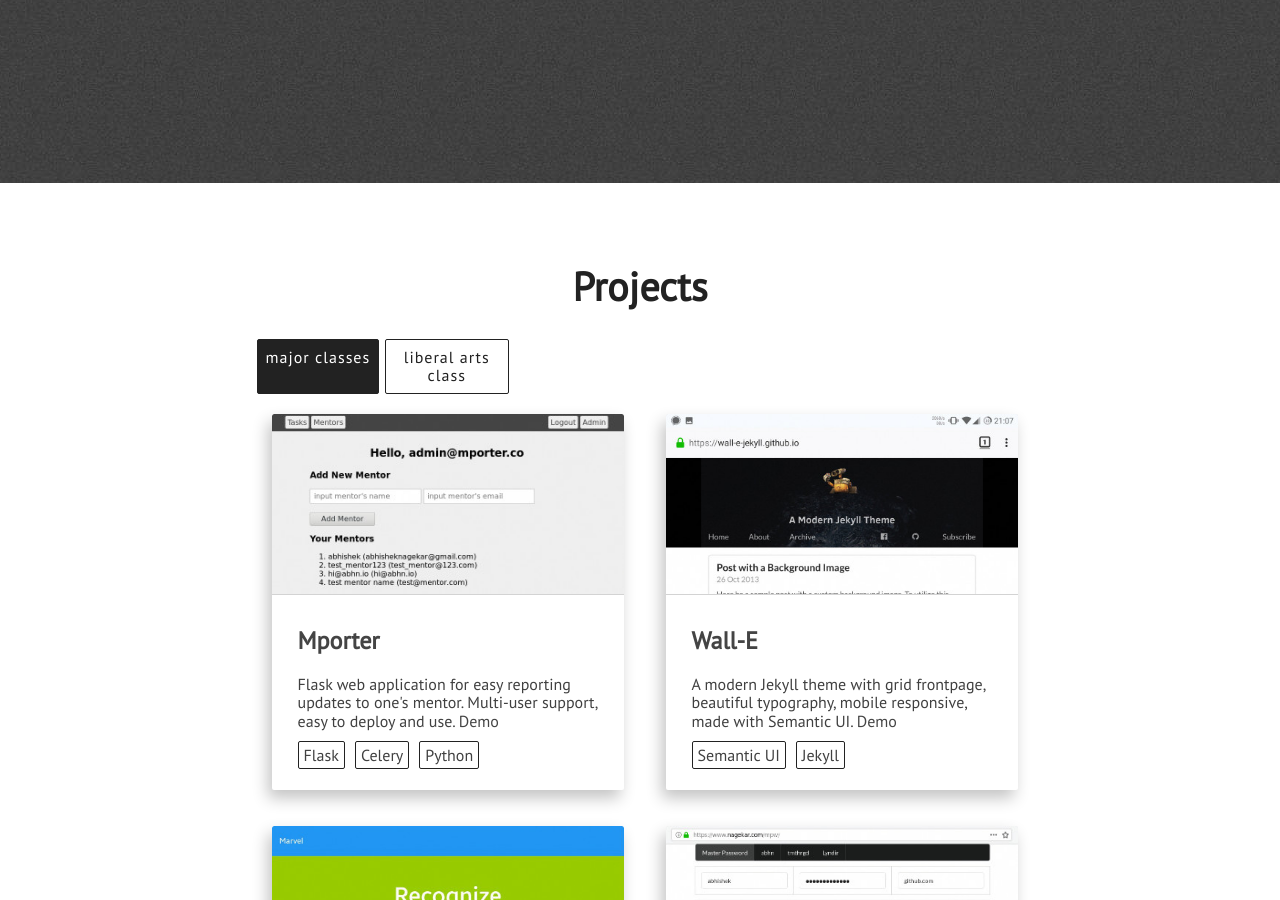
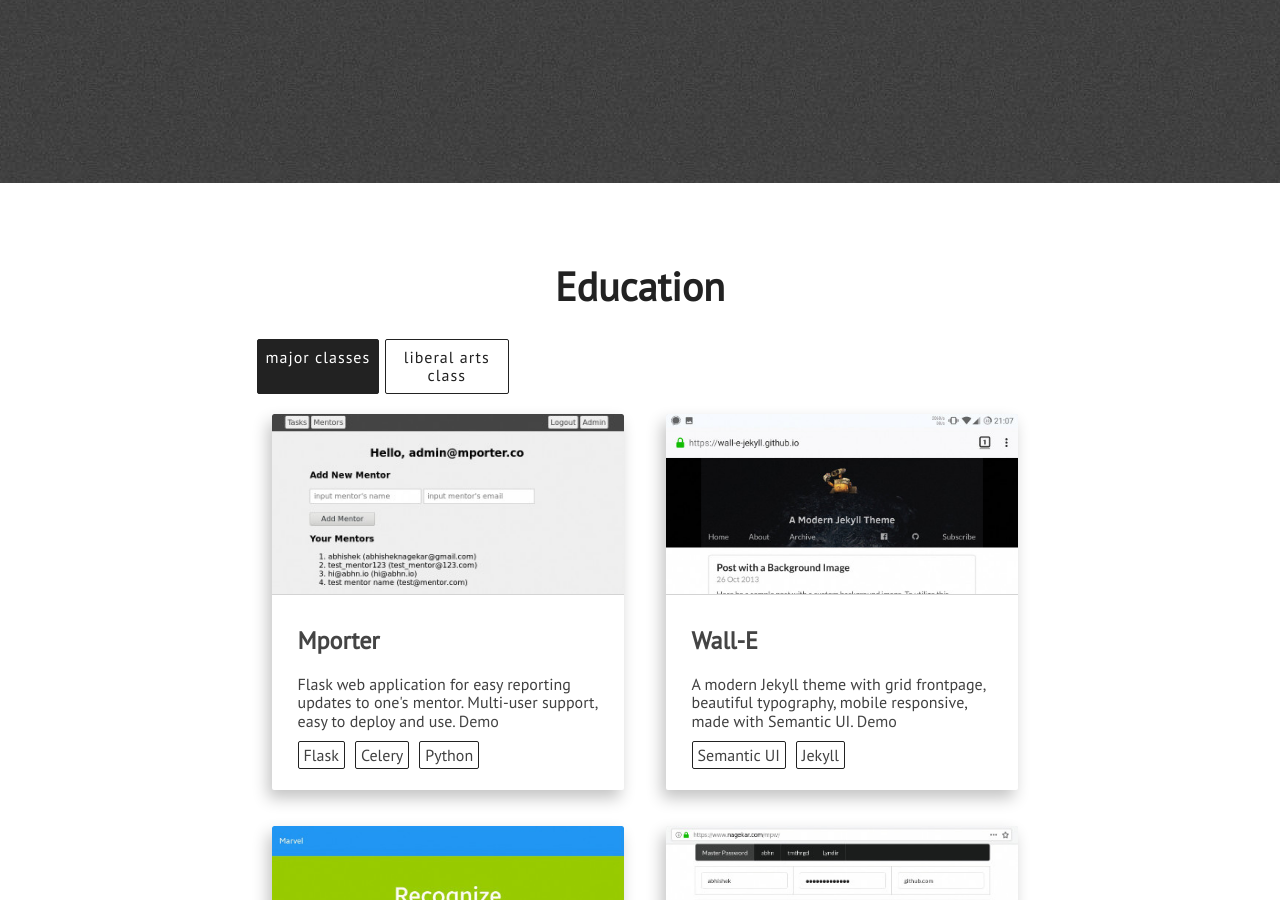
Before and after one commit to ydykim/ydykim.github.io, a Jekyll site: the page built from index.html, in a window 1280 px wide and 900 px high, scrolled down 2717 px. Built offline with Jekyll 4.4.1, drawn with Linux system fonts in a browser that asks for light colours; nearby versions of some CDN libraries.

Commit message:
Update projects.html

```diff
--- a/_includes/projects.html
+++ b/_includes/projects.html
@@ -1,7 +1,7 @@
 <div class="section-wrapper">
     <section class="section projects" id="projects">
         <div class="full-width">
-            <div class="section-heading" id="featured-projects-text">Projects</div>
+            <div class="section-heading" id="featured-projects-text">Education</div>
 
                 <div class="project-technologies">
 
```
